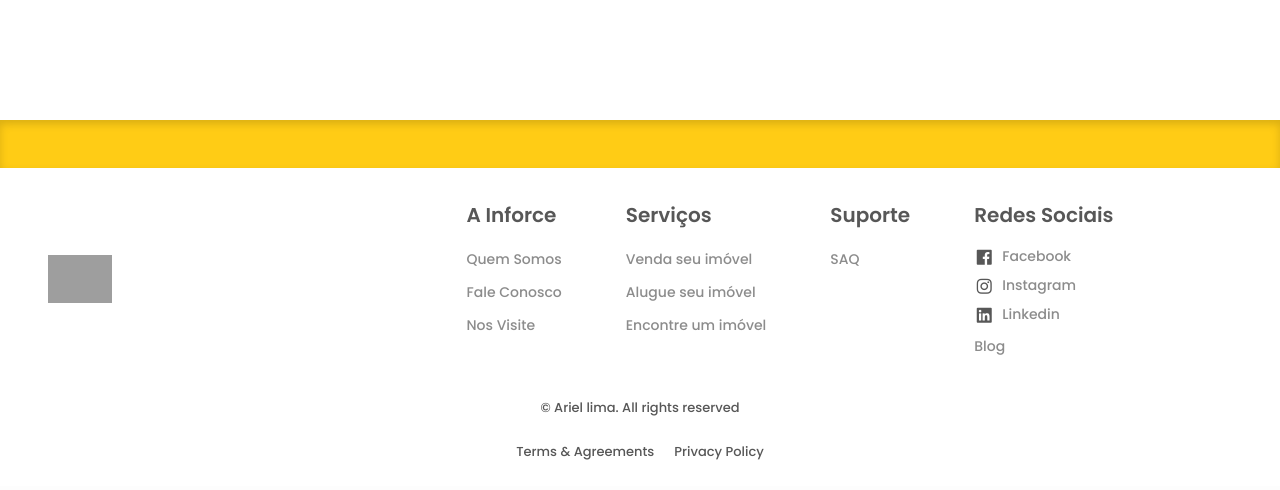
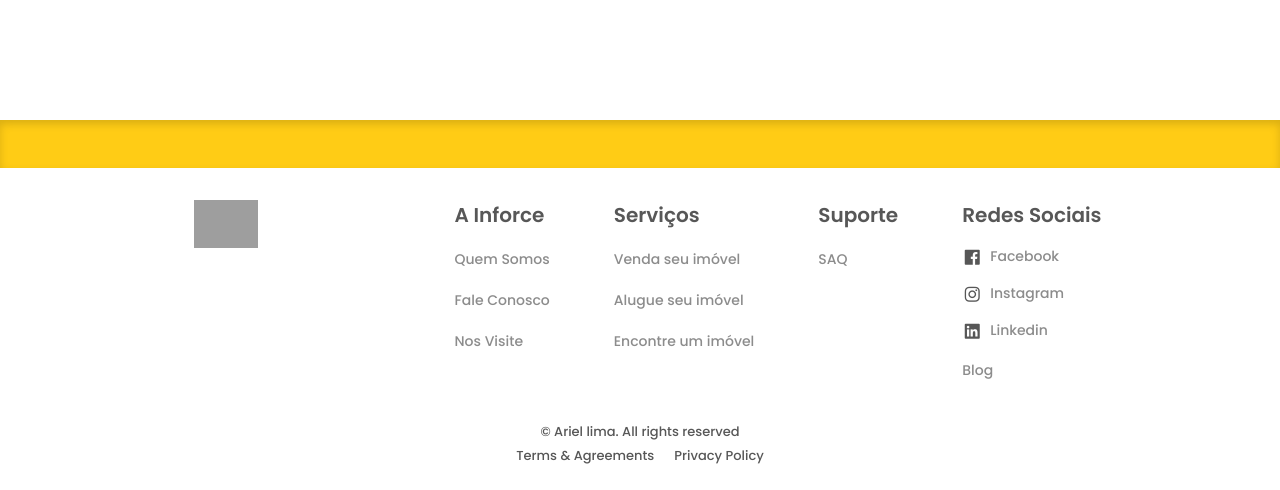
Before and after one commit to whyariel2/Projeto-Infra-AWS, a PHP site: page / in a window 1280 px wide. Shown: the part 2537-3027 px from the top of the page. Before the commit the page ends 2997 px from the top, so only its background shows below. Run offline with PHP 8.4, Linux system fonts and the light colour scheme; grey boxes are pictures that could not be loaded.

Commit message:
large container ok

```diff
--- a/src/styles/responsive.css
+++ b/src/styles/responsive.css
@@ -319,6 +319,30 @@
     padding-bottom: .5rem;
   }
 
+  .footer-links{
+    row-gap: 1rem;
+  }
+
+}
+
+@media screen and (min-width: 1040px){
+  .container{
+    margin-left: 6rem;
+    margin-right: 6rem;
+  }
+
+  .menu-content{
+    grid-template-columns: repeat(4, 1fr);
+  }
+
+  .logo-container{
+    display: flex;
+    flex-direction: column;
+  }
+
+  .footer-info{
+    gap: .25rem;
+  }
 }
 
 /* For 2K & 4K resolutions */
```
